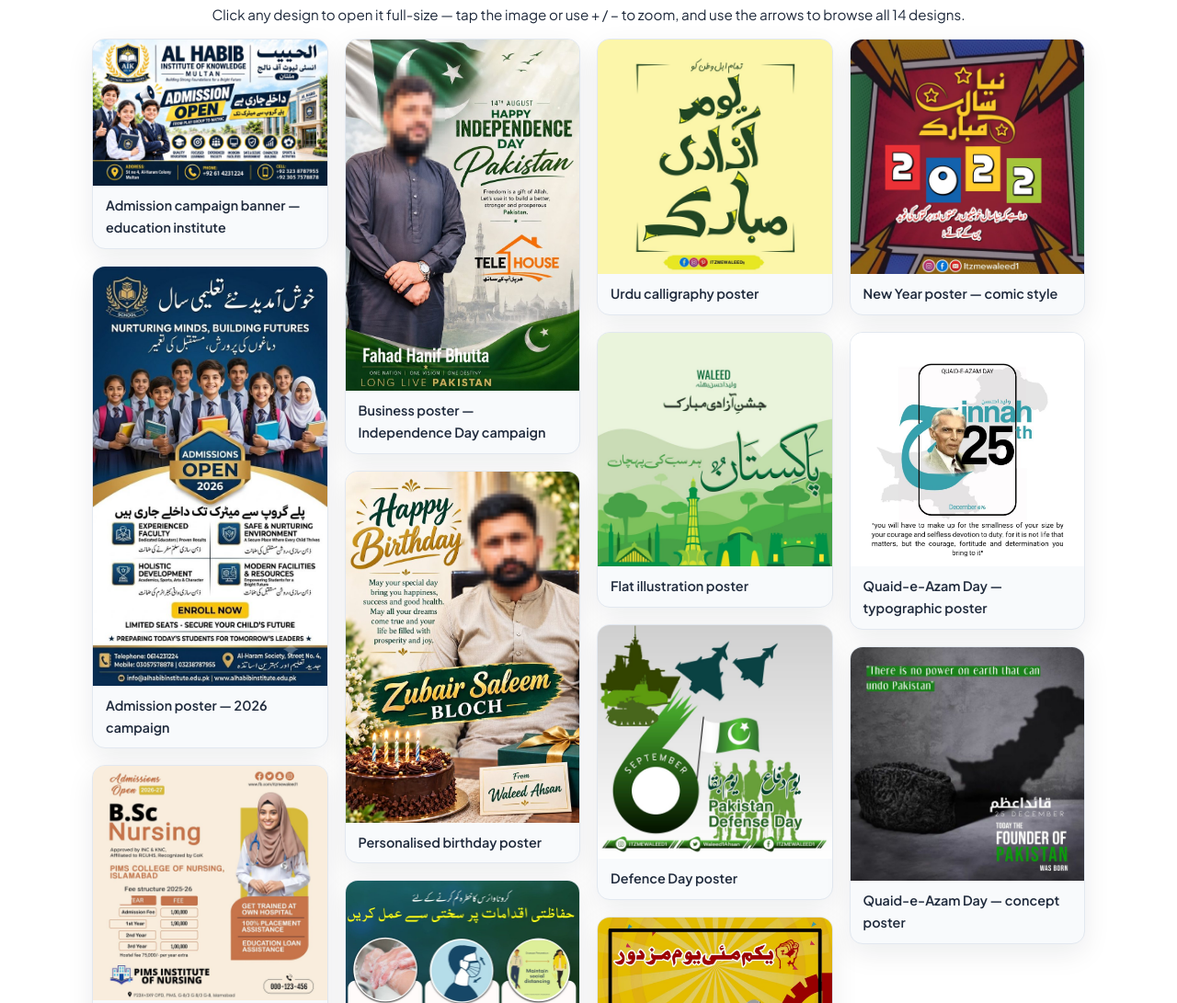
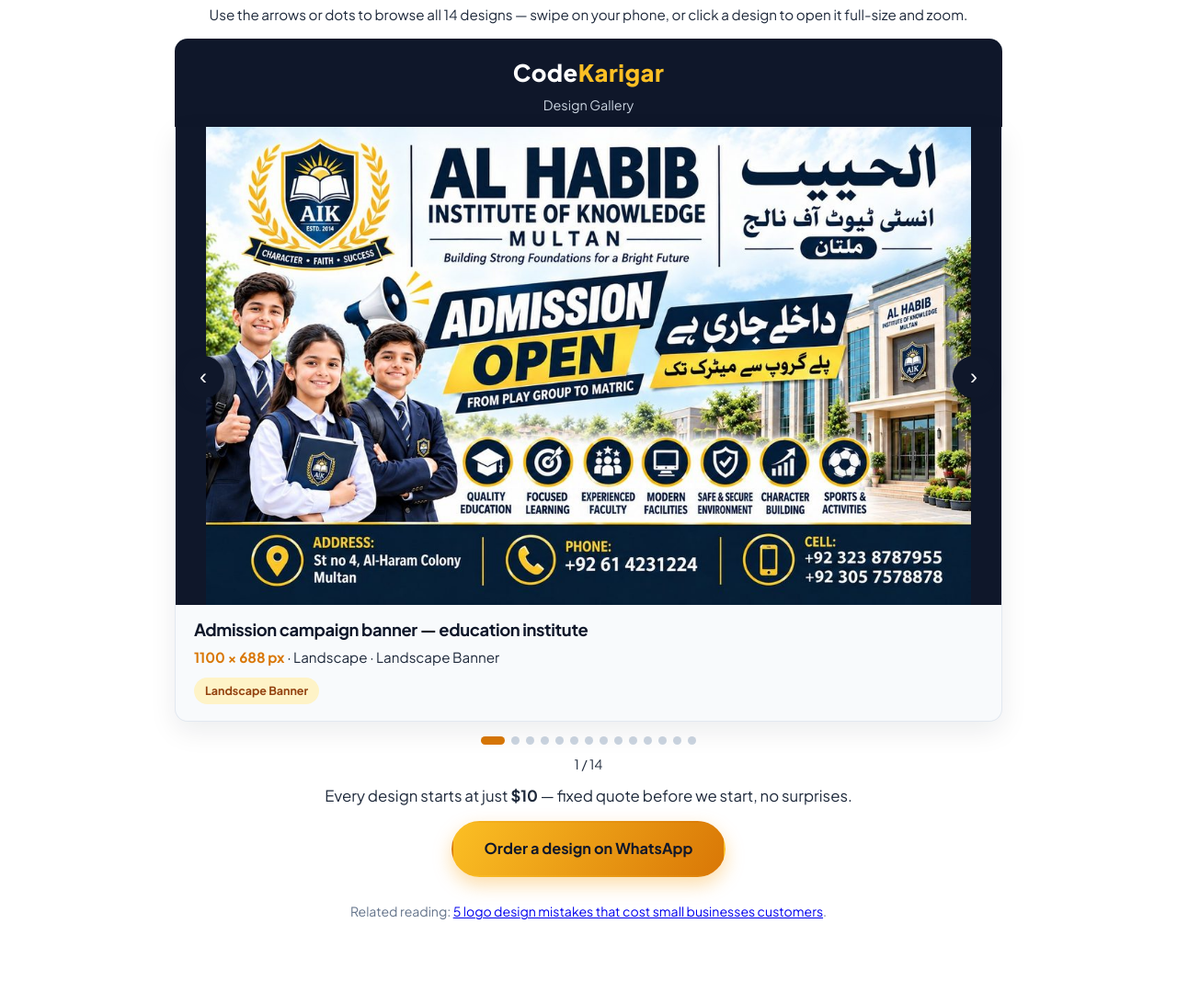
Before and after one commit to codekarigarstudio/codekarigarstudio.github.io, a plain HTML site: page index.html in a window 1280 px wide. Shown: the part 6347-7438 px from the top of the page at 92% size. Drawn offline with Linux system fonts and the light colour scheme.

Commit message:
Design gallery: Bari Slide carousel (Style C)

```diff
--- a/index.html
+++ b/index.html
@@ -37,6 +37,30 @@
     .lb-tools { display: flex; gap: 8px; }
     .lb-tools button { padding: 8px 16px; font-size: 1rem; }
     body.lb-open { overflow: hidden; }
+    /* Design gallery carousel — Bari Slide (Style C, selected 2026-11-21) */
+    .design-carousel { max-width: 900px; margin: 0 auto; }
+    .dc-brand { background: var(--navy); color: #fff; text-align: center; padding: 16px 14px 12px; border-radius: var(--radius) var(--radius) 0 0; }
+    .dc-brand .dc-logo { font-size: 1.6rem; font-weight: 800; letter-spacing: .5px; }
+    .dc-brand .dc-logo span { color: var(--amber-light); }
+    .dc-brand .dc-tag { display: block; color: #CBD5E1; font-size: .9rem; margin-top: 2px; }
+    .dc-stage { position: relative; }
+    .dc-slide { background: var(--bg-soft); border: 1px solid var(--border); border-top: 0; border-radius: 0 0 var(--radius) var(--radius); overflow: hidden; box-shadow: var(--shadow); }
+    .dc-slide .dc-imgbox { background: var(--navy); display: flex; justify-content: center; }
+    .dc-slide .dc-imgbox img { max-height: 520px; max-width: 100%; width: auto; height: auto; cursor: zoom-in; }
+    .dc-cap { padding: 16px 20px 18px; }
+    .dc-cap h3 { font-size: 1.15rem; }
+    .dc-cap .dc-dim { color: var(--navy-soft); margin-top: 6px; font-size: .95rem; }
+    .dc-cap .dc-dim b { color: var(--amber-dark); }
+    .dc-cap .dc-type { display: inline-block; margin-top: 10px; font-size: .78rem; font-weight: 700; background: #FEF3C7; color: #92400E; border-radius: 99px; padding: 4px 12px; }
+    .dc-arrow { position: absolute; top: 42%; transform: translateY(-50%); z-index: 5; width: 46px; height: 46px; border-radius: 50%; border: none; background: var(--navy); color: #fff; font-size: 1.5rem; line-height: 1; cursor: pointer; box-shadow: 0 4px 14px rgba(15,23,42,.3); }
+    .dc-arrow:hover { background: var(--amber-dark); }
+    .dc-prev { left: 8px; } .dc-next { right: 8px; }
+    .dc-dots { display: flex; gap: 7px; justify-content: center; margin-top: 16px; flex-wrap: wrap; }
+    .dc-dot { width: 9px; height: 9px; border-radius: 50%; border: none; background: #CBD5E1; cursor: pointer; padding: 0; }
+    .dc-dot.active { background: var(--amber-dark); width: 26px; border-radius: 99px; }
+    .dc-count { text-align: center; color: var(--navy-soft); font-size: .9rem; margin-top: 10px; }
+    .dc-fade { animation: dc-fadein .35s ease; }
+    @keyframes dc-fadein { from { opacity: 0; } to { opacity: 1; } }
   </style>
 <!-- Google tag (gtag.js) -->
 <script async src="https://www.googletagmanager.com/gtag/js?id=G-WYMWQWRE3F"></script>
@@ -341,7 +365,18 @@
     <p class="kicker">Graphic Design</p>
     <h2>Design work since <span class="accent">2020</span></h2>
     <p class="section-sub">Posters, banners, social-media posts, infographics and Urdu calligraphy — 5+ years of design work for institutes, businesses and communities. Every app client also gets matching graphics: logo, store listing art and launch posters.</p>
-    <p class="design-hint">Click any design to open it full-size — tap the image or use + / − to zoom, and use the arrows to browse all 14 designs.</p>
+    <p class="design-hint">Use the arrows or dots to browse all 14 designs — swipe on your phone, or click a design to open it full-size and zoom.</p>
+    <div class="design-carousel" id="design-carousel">
+      <div class="dc-brand"><span class="dc-logo">Code<span>Karigar</span></span><span class="dc-tag">Design Gallery</span></div>
+      <div class="dc-stage">
+        <button class="dc-arrow dc-prev" id="dc-prev" aria-label="Previous design">&#8249;</button>
+        <div class="dc-slide" id="dc-slide"></div>
+        <button class="dc-arrow dc-next" id="dc-next" aria-label="Next design">&#8250;</button>
+      </div>
+      <div class="dc-dots" id="dc-dots"></div>
+      <p class="dc-count" id="dc-count"></p>
+    </div>
+    <div class="design-data" hidden>
     <div class="design-grid">
       <figure class="design-item">
         <img src="assets/img/design/design-admission-banner.jpg" width="1100" height="688" alt="Admission campaign banner designed for an education institute" loading="lazy">
@@ -399,6 +434,7 @@
         <img src="assets/img/design/design-quaid-concept.jpg" width="1100" height="1100" alt="Quaid-e-Azam Day concept poster — cap shadow shaped as the map of Pakistan" loading="lazy">
         <figcaption>Quaid-e-Azam Day — concept poster</figcaption>
       </figure>
+    </div>
     </div>
     <p class="design-price-note">Every design starts at just <strong>$10</strong> — fixed quote before we start, no surprises.</p>
     <p class="design-cta"><a class="btn btn-primary btn-lg" href="https://is.gd/msU1k8" target="_blank" rel="noopener">Order a design on WhatsApp</a></p>
@@ -570,56 +606,109 @@
 <script>
 (function () {
   "use strict";
-  var items = Array.prototype.slice.call(document.querySelectorAll(".design-item"));
-  if (!items.length) return;
+  /* Design data: the 14 figures below are kept (hidden) as the single source of truth. */
+  var figs = Array.prototype.slice.call(document.querySelectorAll(".design-item"));
+  if (!figs.length) return;
+  var designs = figs.map(function (fig) {
+    var im = fig.querySelector("img");
+    var fc = fig.querySelector("figcaption");
+    return {
+      src: im.getAttribute("src"),
+      alt: im.alt || "",
+      title: fc ? fc.textContent : "",
+      w: parseInt(im.getAttribute("width"), 10) || 0,
+      h: parseInt(im.getAttribute("height"), 10) || 0
+    };
+  });
+  function shape(w, h) { return w === h ? "Square" : (w > h ? "Landscape" : "Portrait"); }
+  function typeFor(title, w, h) {
+    var t = title.toLowerCase();
+    if (t.indexOf("banner") !== -1) return "Landscape Banner";
+    if (t.indexOf("infographic") !== -1) return "Infographic";
+    if (t.indexOf("calligraphy") !== -1) return "Calligraphy Poster";
+    if (t.indexOf("illustration") !== -1) return "Illustration Poster";
+    if (t.indexOf("social media") !== -1) return "Square Post";
+    return shape(w, h) + " Poster";
+  }
+  /* --- Bari Slide carousel (Style C) --- */
+  var slide = document.getElementById("dc-slide");
+  var dotsBox = document.getElementById("dc-dots");
+  var countEl = document.getElementById("dc-count");
+  var idx = 0;
+  function render() {
+    var d = designs[idx];
+    var type = typeFor(d.title, d.w, d.h);
+    slide.classList.remove("dc-fade"); void slide.offsetWidth; slide.classList.add("dc-fade");
+    slide.innerHTML =
+      '<div class="dc-imgbox"><img id="dc-img" src="' + d.src + '" alt="' + d.alt.replace(/"/g, "&quot;") + '"></div>' +
+      '<div class="dc-cap"><h3>' + d.title + '</h3>' +
+      '<p class="dc-dim"><b>' + d.w + ' \u00d7 ' + d.h + ' px</b> \u00b7 ' + shape(d.w, d.h) + ' \u00b7 ' + type + '</p>' +
+      '<span class="dc-type">' + type + '</span></div>';
+    countEl.textContent = (idx + 1) + " / " + designs.length;
+    dotsBox.innerHTML = designs.map(function (_, i) {
+      return '<button class="dc-dot' + (i === idx ? " active" : "") + '" data-i="' + i + '" aria-label="Go to design ' + (i + 1) + '"></button>';
+    }).join("");
+    document.getElementById("dc-img").addEventListener("click", function () { openLb(idx); });
+  }
+  function go(n) { idx = (n + designs.length) % designs.length; render(); }
+  document.getElementById("dc-prev").addEventListener("click", function () { go(idx - 1); });
+  document.getElementById("dc-next").addEventListener("click", function () { go(idx + 1); });
+  dotsBox.addEventListener("click", function (e) {
+    var b = e.target.closest("[data-i]");
+    if (b) go(parseInt(b.getAttribute("data-i"), 10));
+  });
+  var x0 = null;
+  var car = document.getElementById("design-carousel");
+  car.addEventListener("touchstart", function (e) { x0 = e.touches[0].clientX; }, { passive: true });
+  car.addEventListener("touchend", function (e) {
+    if (x0 === null) return;
+    var dx = e.changedTouches[0].clientX - x0;
+    if (Math.abs(dx) > 40) go(idx + (dx < 0 ? 1 : -1));
+    x0 = null;
+  }, { passive: true });
+  /* --- Lightbox (same behaviour as before; reads the same figures) --- */
   var lb = document.getElementById("lightbox");
   var img = document.getElementById("lb-img");
   var cap = document.getElementById("lb-caption");
   var count = document.getElementById("lb-count");
-  var idx = 0, scale = 1;
+  var lidx = 0, scale = 1;
   function setScale(s) {
     scale = Math.min(3, Math.max(1, s));
     img.style.transform = "scale(" + scale + ")";
     img.style.cursor = scale > 1 ? "zoom-out" : "zoom-in";
   }
-  function show(i) {
-    idx = (i + items.length) % items.length;
-    var im = items[idx].querySelector("img");
-    var fc = items[idx].querySelector("figcaption");
-    img.src = im.getAttribute("src");
-    img.alt = im.alt || "";
-    cap.textContent = fc ? fc.textContent : "";
-    count.textContent = (idx + 1) + " / " + items.length;
+  function showLb(i) {
+    lidx = (i + designs.length) % designs.length;
+    var d = designs[lidx];
+    img.src = d.src;
+    img.alt = d.alt;
+    cap.textContent = d.title;
+    count.textContent = (lidx + 1) + " / " + designs.length;
     setScale(1);
   }
-  function open(i) { show(i); lb.hidden = false; document.body.classList.add("lb-open"); }
-  function close() { lb.hidden = true; document.body.classList.remove("lb-open"); }
-  items.forEach(function (fig, i) {
-    var im = fig.querySelector("img");
-    im.setAttribute("tabindex", "0");
-    im.setAttribute("role", "button");
-    im.setAttribute("aria-label", "Open design full size: " + (im.alt || ""));
-    im.addEventListener("click", function () { open(i); });
-    im.addEventListener("keydown", function (e) {
-      if (e.key === "Enter" || e.key === " ") { e.preventDefault(); open(i); }
-    });
-  });
-  document.getElementById("lb-close").addEventListener("click", close);
-  document.getElementById("lb-prev").addEventListener("click", function () { show(idx - 1); });
-  document.getElementById("lb-next").addEventListener("click", function () { show(idx + 1); });
+  function openLb(i) { showLb(i); lb.hidden = false; document.body.classList.add("lb-open"); }
+  function closeLb() { lb.hidden = true; document.body.classList.remove("lb-open"); }
+  document.getElementById("lb-close").addEventListener("click", closeLb);
+  document.getElementById("lb-prev").addEventListener("click", function () { showLb(lidx - 1); });
+  document.getElementById("lb-next").addEventListener("click", function () { showLb(lidx + 1); });
   document.getElementById("lb-zoom-in").addEventListener("click", function () { setScale(scale + 0.5); });
   document.getElementById("lb-zoom-out").addEventListener("click", function () { setScale(scale - 0.5); });
   document.getElementById("lb-zoom-reset").addEventListener("click", function () { setScale(1); });
   img.addEventListener("click", function () { setScale(scale > 1 ? 1 : 2); });
-  lb.addEventListener("click", function (e) { if (e.target === lb) close(); });
+  lb.addEventListener("click", function (e) { if (e.target === lb) closeLb(); });
   document.addEventListener("keydown", function (e) {
-    if (lb.hidden) return;
-    if (e.key === "Escape") close();
-    if (e.key === "ArrowLeft") show(idx - 1);
-    if (e.key === "ArrowRight") show(idx + 1);
-    if (e.key === "+") setScale(scale + 0.5);
-    if (e.key === "-") setScale(scale - 0.5);
+    if (!lb.hidden) {
+      if (e.key === "Escape") closeLb();
+      if (e.key === "ArrowLeft") showLb(lidx - 1);
+      if (e.key === "ArrowRight") showLb(lidx + 1);
+      if (e.key === "+") setScale(scale + 0.5);
+      if (e.key === "-") setScale(scale - 0.5);
+      return;
+    }
+    if (e.key === "ArrowLeft") go(idx - 1);
+    if (e.key === "ArrowRight") go(idx + 1);
   });
+  render();
 })();
 </script>
 </body>
```
